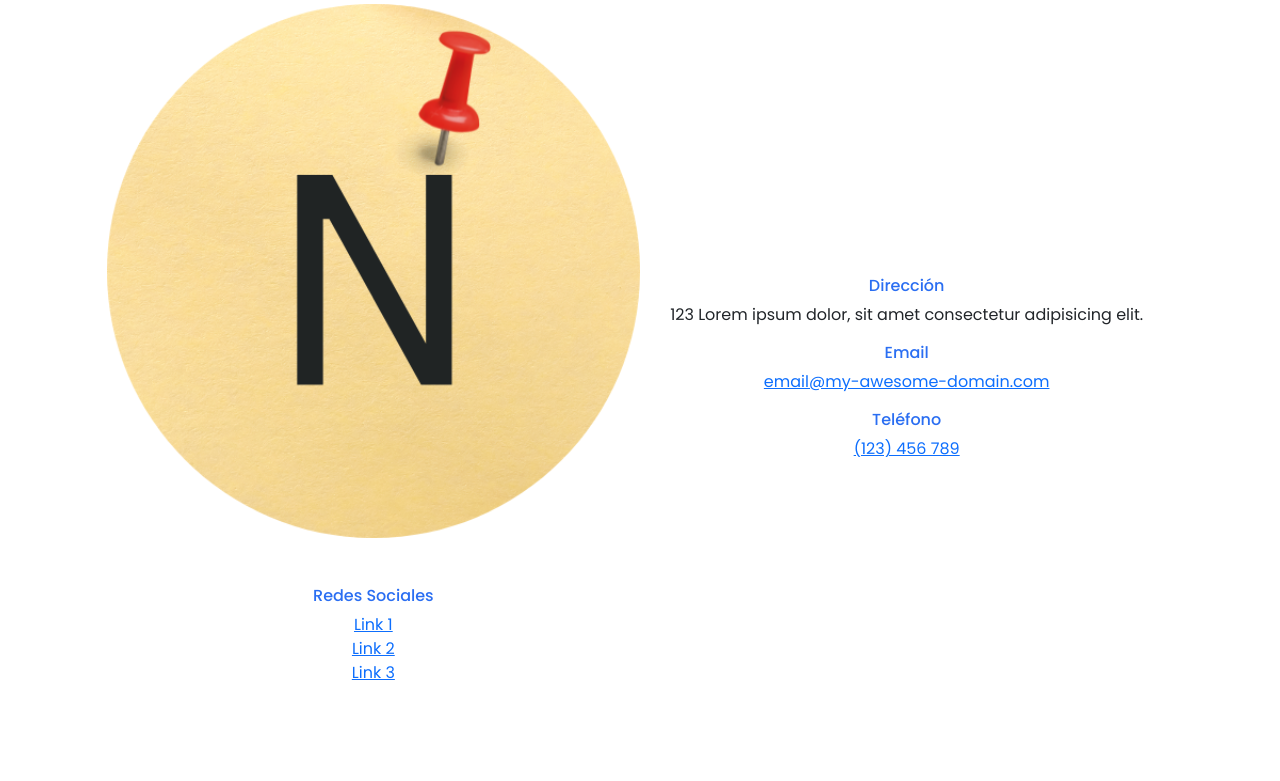
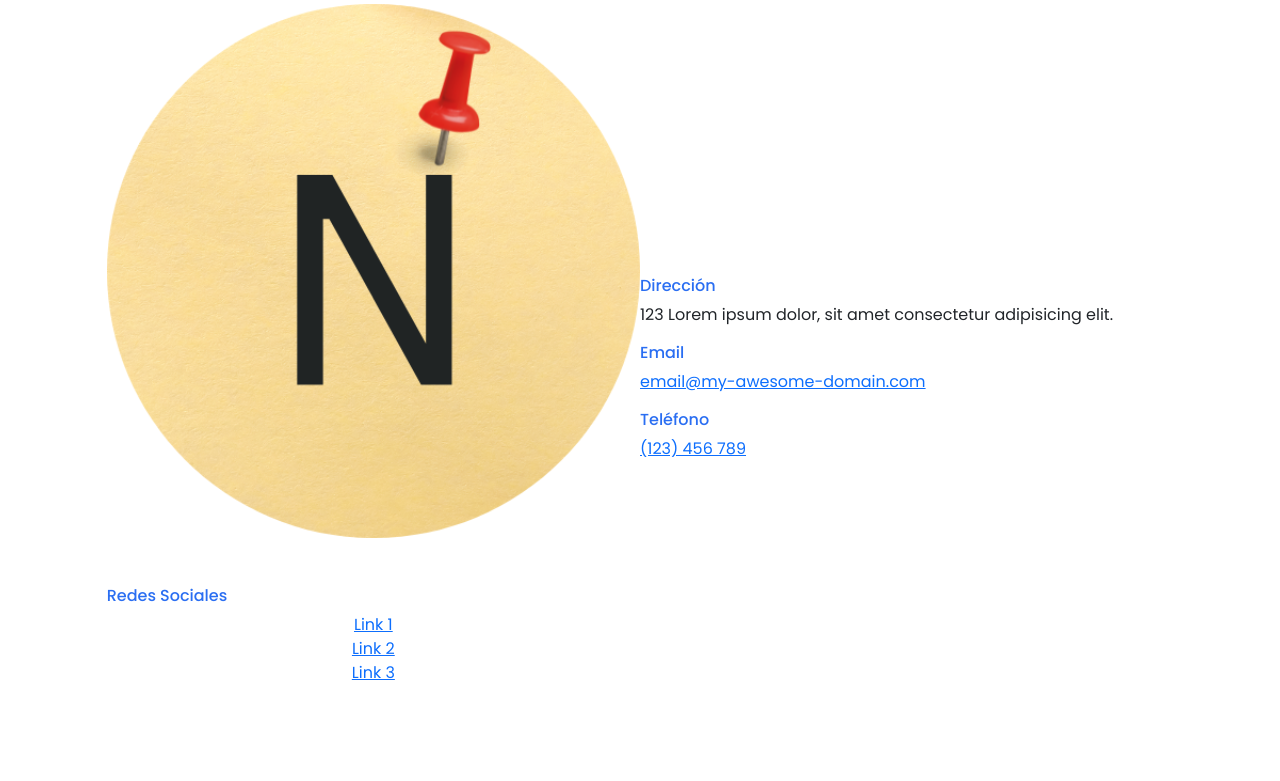
Before and after one commit to cesarlpb/Todo-app-Flask, a Flask app: page / in a window 1280 px wide. Shown: the part 2211-2992 px from the top of the page. Run offline with Flask 2, Linux system fonts and the light colour scheme; some libraries are stand-ins or nearby versions; some web fonts are replaced.

Commit message:
Estilos de footer

```diff
--- a/app/static/style.css
+++ b/app/static/style.css
@@ -133,3 +133,12 @@ h3 {
     padding: 4rem 2rem;
     border-radius: 40px;
 }
+
+/* Footer */
+
+footer h4, footer p{
+    text-align: left;
+}
+.my-btn {
+    width: 150px;
+}
```
